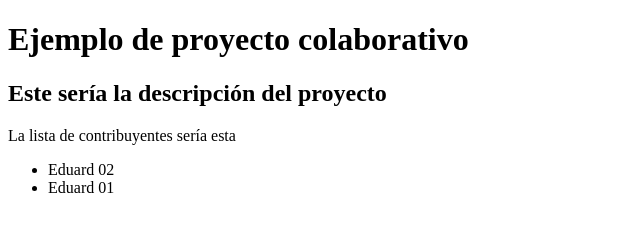
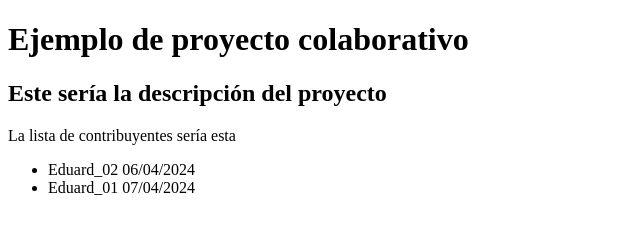
Before and after one commit to eduard01-code/proyecto1-copy, a plain HTML site: page index.html in a window 1280 px wide. Shown: the whole page, without its empty margins (0-640 px from the left). Drawn offline with Linux system fonts and the light colour scheme.

Commit message:
Update index.html

```diff
--- a/index.html
+++ b/index.html
@@ -13,8 +13,8 @@
     <body>
         <p> La lista de contribuyentes sería esta</p>
             <ul>
-                <li>Eduard 02</li>
-                <li>Eduard 01</li>
+                <li>Eduard_02 06/04/2024</li>
+                <li>Eduard_01 07/04/2024</li>
             </ul>
     </body>
 </html>
```
